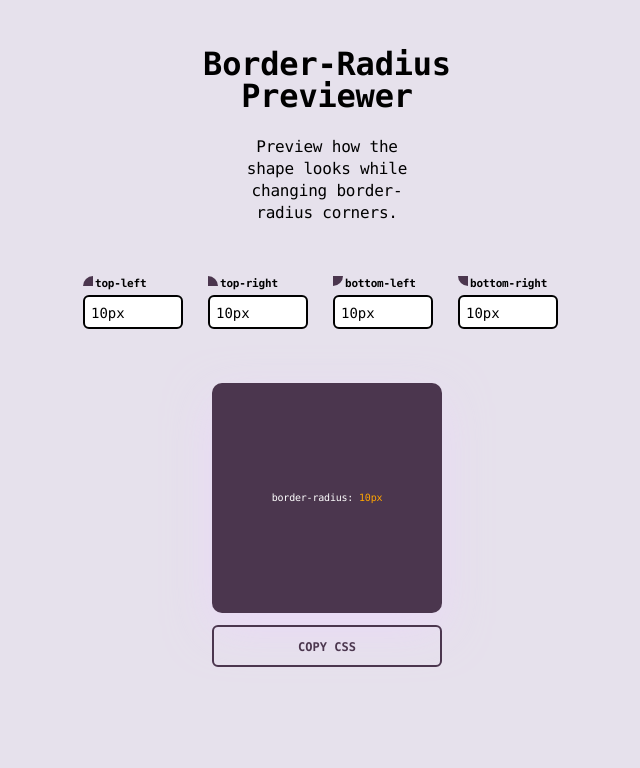
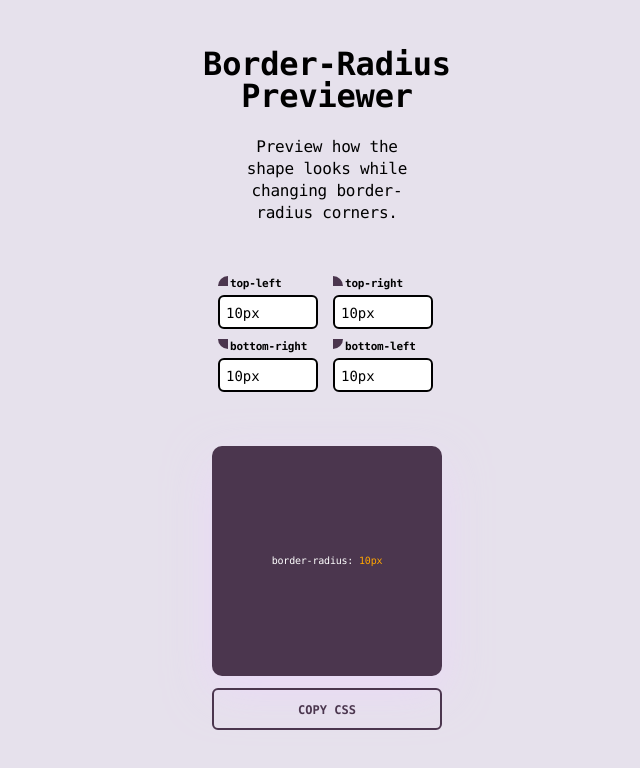
Before and after one commit to caiquearaujo/challenge-border-radius-preview-vue, a Vue app: page / in a window 1280 px wide. Shown: the top 768 px of the page, without its empty margins (313-953 px from the left). Built offline with nearby package versions, Linux system fonts and the light colour scheme.

Commit message:
HTML :: elements positions

```diff
--- a/public/index.html
+++ b/public/index.html
@@ -1,17 +1,21 @@
 <!DOCTYPE html>
-<html lang="">
+<html lang="en">
+
 <head>
 	<meta charset="utf-8">
 	<meta http-equiv="X-UA-Compatible" content="IE=edge">
 	<meta name="viewport" content="width=device-width,initial-scale=1.0">
 	<link rel="icon" href="<%= BASE_URL %>favicon.ico">
-    <title><%= htmlWebpackPlugin.options.title %></title>
+	<title>Border-radius previewer</title>
 </head>
+
 <body>
 	<noscript>
-      <strong>We're sorry but <%= htmlWebpackPlugin.options.title %> doesn't work properly without JavaScript enabled. Please enable it to continue.</strong>
+		<strong>We're sorry but "Border-radius previewer" doesn't work properly without JavaScript enabled. Please enable
+			it to continue.</strong>
 	</noscript>
 	<div id="app"></div>
 	<!-- built files will be auto injected -->
 </body>
+
 </html>
--- a/src/App.vue
+++ b/src/App.vue
@@ -22,17 +22,17 @@
 		</div>
 		<div class="column">
 			<dim-input
-				corner="bottomLeft"
-				name="bottom-left"
-				v-model="corners.bottomLeft"
+				corner="bottomRight"
+				name="bottom-right"
+				v-model="corners.bottomRight"
 				@increase="onIncrease"
 				@decrease="onDecrease" />
 		</div>
 		<div class="column">
 			<dim-input
-				corner="bottomRight"
-				name="bottom-right"
-				v-model="corners.bottomRight"
+				corner="bottomLeft"
+				name="bottom-left"
+				v-model="corners.bottomLeft"
 				@increase="onIncrease"
 				@decrease="onDecrease" />
 		</div>
--- a/src/styles/base/globals.scss
+++ b/src/styles/base/globals.scss
@@ -23,7 +23,7 @@
 	flex-direction: row;
 	flex-wrap: wrap;
 
-	max-width: 500px;
+	max-width: 230px;
 	margin: 48px auto;
 
 	.column {
@@ -57,8 +57,6 @@
 
 @media screen and (max-width: 500px) {
 	.flex-wrapper {
-		max-width: 230px;
-
 		.column {
 			flex: 1 1 50%;
 		}
```
Lines whose indentation alone changed are shown as unchanged.
